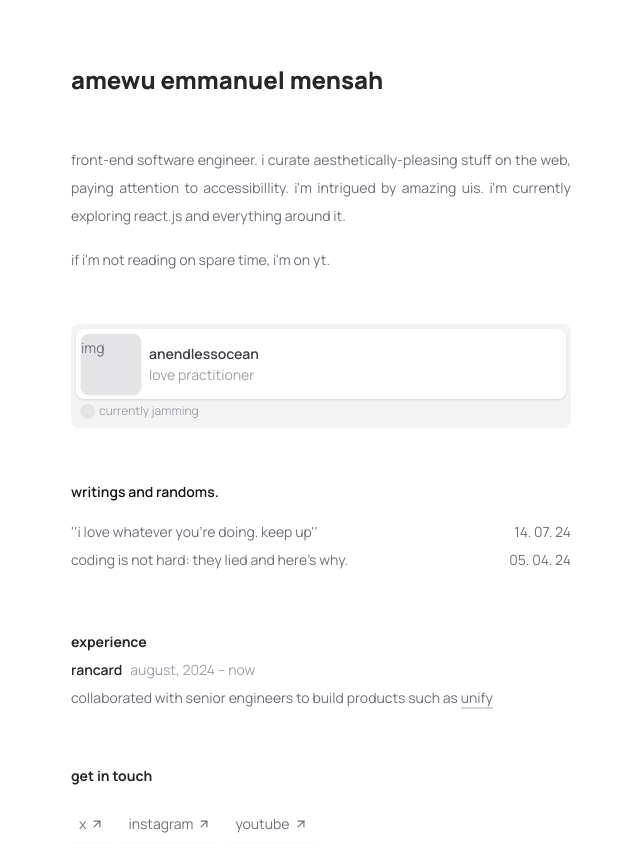
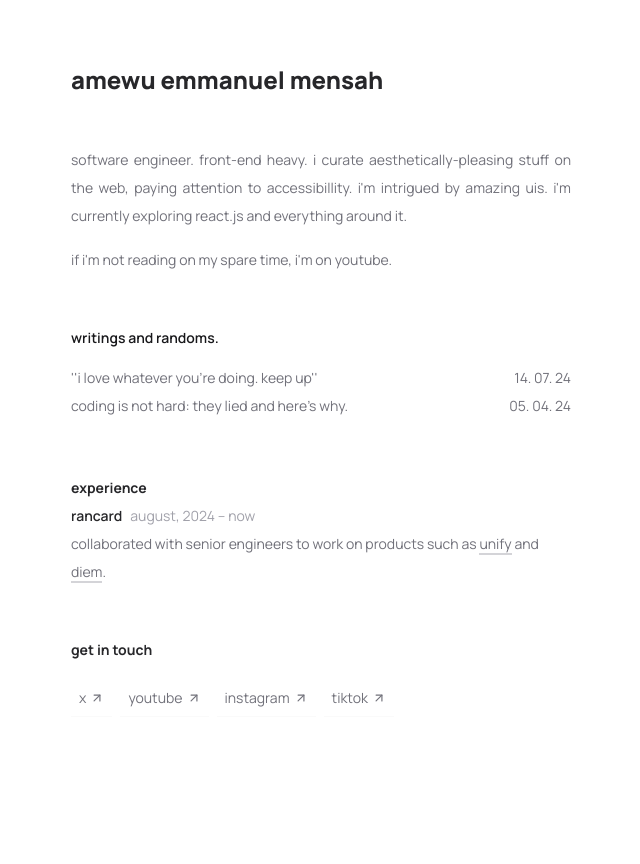
Before and after one commit to holaliamewu/portfolio-react, a React (Vite) app: page / in a window 1280 px wide. Shown: the whole page, without its empty margins (319-959 px from the left). Built offline with nearby package versions, Linux system fonts and the light colour scheme.

Commit message:
updated MusicStand + Experiences

```diff
--- a/src/components/Contact.jsx
+++ b/src/components/Contact.jsx
@@ -3,15 +3,13 @@ import React from "react";
 import contactData from "../resources/contactData";
 
 export default function Contact() {
-    const contactInfo = contactData;
     return(
-        <div className=" mr-auto text-sm mt-[50px] leading-[1.8] md:leading-[2] space-y-4 ">
+        <div className=" mr-auto text-sm mt-[50px] mb-[25px] leading-[1.8] md:leading-[2] space-y-4 ">
             <h1 className="text-zinc-800 font-bold" >get in touch</h1>
             <ul className="flex gap-2" >
-               { contactInfo.map( ( contact ) => (
-                   <a key={contact.type} href={contact.url} target="_blank" ><li className="flex items-center justify-center px-2 py-1 border-b border-b-zinc-50 hover:border-b-zinc-200 gap-1 " >{contact.type}<ArrowUpRight size='14'/></li></a>
-               ))
-               }
+               { contactData.map( ( contact ) => (
+                   <a key={contact.name} href={contact.url} target="_blank" ><li className="flex items-center justify-center px-2 py-1 border-b border-b-zinc-50 hover:border-b-zinc-200 gap-1 " >{contact.name}<ArrowUpRight size='14'/></li></a>
+               ))}
                </ul>
         </div>
     )
--- a/src/components/Experiences.jsx
+++ b/src/components/Experiences.jsx
@@ -9,7 +9,8 @@ export default function Experiences() {
                     <h3 className="text-zinc-800 font-semibold" >rancard</h3>
                     <h5 className="text-zinc-400" >august, 2024 -- now</h5>
                 </span>
-                <p className="" >collaborated with senior engineers to build products such as <a href='https://unify.rancard.com' target='_blank' className="border-b border-b-zinc-300 border-b-2" >unify</a></p>
+                <p className="" >collaborated with senior engineers to work on  products such as <a href='https://unify.rancard.com' target='_blank' className="border-b border-b-zinc-300 border-b-2" >unify</a> and <a href='https://diem.rancard.com' target='_blank' className="border-b border-b-zinc-300 border-b-2" >diem</a>.
+                    </p>
             </span>
         </div>
     )
--- a/src/components/MusicStand.jsx
+++ b/src/components/MusicStand.jsx
@@ -1,7 +1,10 @@
 import React from 'react';
+import { getCurrentSong } from '../services/SpotifyServices';
 
 export default function MusicStand (){
 
+    const songData = getCurrentSong();
+    console.log(songData)
     return(
         <div className='mt-[50px] bg-zinc-100 w-full p-[5px] rounded-lg ' >
             <span className='flex space-x-2 bg-white p-[5px] rounded-lg shadow ' >
--- a/src/components/QuickAbout.jsx
+++ b/src/components/QuickAbout.jsx
@@ -4,10 +4,10 @@ export default function QuickAbout() {
     return(
         <div className=" mr-auto mt-[50px] text-sm leading-[1.8] md:leading-[2] space-y-4 ">
             <p className=" text-justify "
-            >front-end software engineer. i curate aesthetically-pleasing
+            >software engineer. front-end heavy. i curate aesthetically-pleasing
              stuff on the web, paying attention to accessibillity. i'm intrigued
               by amazing uis. i'm currently exploring react.js and everything around it.</p>
-              <p className="">if i'm not reading on spare time, i'm on yt.</p>
+              <p className="">if i'm not reading on my spare time, i'm on youtube.</p>
         </div>
     )
 }
--- a/src/pages/Home.jsx
+++ b/src/pages/Home.jsx
@@ -3,7 +3,7 @@ import { NavLink } from "react-router-dom";
 import QuickAboout from "../components/QuickAbout.jsx";
 import { blog } from "../resources/blogData.js";
 import Experiences from "../components/Experiences.jsx";
-import MusicStand from "../components/MusicStand.jsx";
+// import MusicStand from "../components/MusicStand.jsx";
 import Contact from "../components/Contact.jsx";
 
 
@@ -15,8 +15,8 @@ export default function Home() {
                 <h1 className="font-[900] text-zinc-800 text-left text-2xl  mb-0" >amewu emmanuel mensah </h1>
             </div>
             <QuickAboout />
-            <MusicStand />
-            <h4
+            {/* {<MusicStand />}             */}
+<h4
             className='mt-[50px] xs:w-[100%] mx-auto text-md mb-4 text-zinc-900 font-semibold '
             ><span className="hover:underline" >writings</span> and <span className="hover:underline">randoms</span>.</h4>
           { blog.map( blogpost => {
--- a/src/resources/contactData.js
+++ b/src/resources/contactData.js
@@ -2,16 +2,20 @@
 
 const contactData = [
     {
-       type: 'x',
+       name: 'x',
        url: 'https://x.com/amewuholali_'
     },
     {
-       type: 'instagram',
-       url: 'https://instagram.com/amewu.holali'
+       name: 'youtube',
+       url: 'https://youtube.com/@ea.holali/'
     },
     {
-       type: 'youtube',
-       url: 'https://youtube.com/holali.a'
+       name: 'instagram',
+       url: 'https://instagram.com/ea.holali'
+    },
+    {
+       name: 'tiktok',
+       url: 'https://tiktok.com/@ea.holali'
     }
 ]
 
--- a/src/services/SpotifyServices.js
+++ b/src/services/SpotifyServices.js
@@ -1,62 +1,63 @@
-// src/spotifyAuth.js
+const client_id = 'de06a9790ac24d0d9249041c5d8a26ba';
+const client_secret = '59aba8c2c64746efa32eb766549c5fdc';
 
-const clientId = 'de06a9790ac24d0d9249041c5d8a26ba';
-const clientSecret = '59aba8c2c64746efa32eb766549c5fdc';
-const redirectUri = 'http://holalia.co.uk'; // Update this to your redirect URI
-const scopes = 'user-read-playback-state user-read-currently-playing';
+// Helper function to encode Base64 in browser
+function encodeBase64(str) {
+  return btoa(unescape(encodeURIComponent(str)));
+}
 
-const authenticationEndpoint = 'https://accounts.spotify.com/authorize';
-const tokenEndpoint = 'https://accounts.spotify.com/api/token';
-
-// Redirect user to Spotify authorization page
-export const getAuthUrl = () => {
-  return `${authenticationEndpoint}?client_id=${clientId}&response_type=code&redirect_uri=${encodeURIComponent(redirectUri)}&scope=${encodeURIComponent(scopes)}`;
-};
-
-// Exchange authorization code for access token
-export const getAccessToken = async (code) => {
-  const response = await fetch(tokenEndpoint, {
-    method: 'POST',
-    headers: {
-      'Authorization': `Basic ${btoa(`${clientId}:${clientSecret}`)}`,
-      'Content-Type': 'application/x-www-form-urlencoded',
-    },
-    body: new URLSearchParams({
-      grant_type: 'authorization_code',
-      code,
-      redirect_uri: redirectUri,
-    }),
-  });
-
-  if (!response.ok) {
-    throw new Error('Failed to fetch access token');
-  }
-
-  const data = await response.json();
-  return data.access_token;
-};
-
-
-const authEndpoint = 'https://api.spotify.com/v1/me/player/currently-playing';
-
-const fetchCurrentSong = async (token) => {
+async function getToken() {
   try {
-    const response = await fetch(authEndpoint, {
+    const response = await fetch('https://accounts.spotify.com/api/token', {
+      method: 'POST',
+      body: new URLSearchParams({
+        'grant_type': 'client_credentials', // This won't work for fetching user-specific data
+      }),
       headers: {
-        'Authorization': `Bearer ${token}`,
+        'Content-Type': 'application/x-www-form-urlencoded',
+        'Authorization': 'Basic ' + encodeBase64(client_id + ':' + client_secret),
       },
     });
 
     if (!response.ok) {
-      throw new Error('Failed to fetch current song');
+      throw new Error(`Error fetching token: ${response.statusText}`);
     }
 
-    const data = await response.json();
-    return data;
+    return await response.json();
   } catch (error) {
-    console.error('Error fetching current song:', error);
-    throw error;
+    console.error('Error:', error);
   }
-};
+}
 
-export { fetchCurrentSong };
+// Instead of Client Credentials, you need to manually generate a user access token
+async function getCurrentSong(access_token) {
+  try {
+    const response = await fetch("https://api.spotify.com/v1/me/player/currently-playing", {
+      method: 'GET',
+      headers: { 'Authorization': 'Bearer ' + access_token },
+    });
+
+    if (!response.ok) {
+      if (response.status === 204) {
+        console.log('No song currently playing.');
+      } else {
+        throw new Error(`Error fetching current song: ${response.statusText}`);
+      }
+    }
+
+    const songData = await response.json();
+    console.log(songData);
+    return songData;
+  } catch (error) {
+    console.error('Error:', error);
+  }
+}
+
+// Replace this part with your manually generated access token
+const userAccessToken = 'YOUR_USER_ACCESS_TOKEN';
+
+getCurrentSong(userAccessToken).then(song => {
+  console.log('Current song:', song);
+});
+
+export { getCurrentSong };
```
